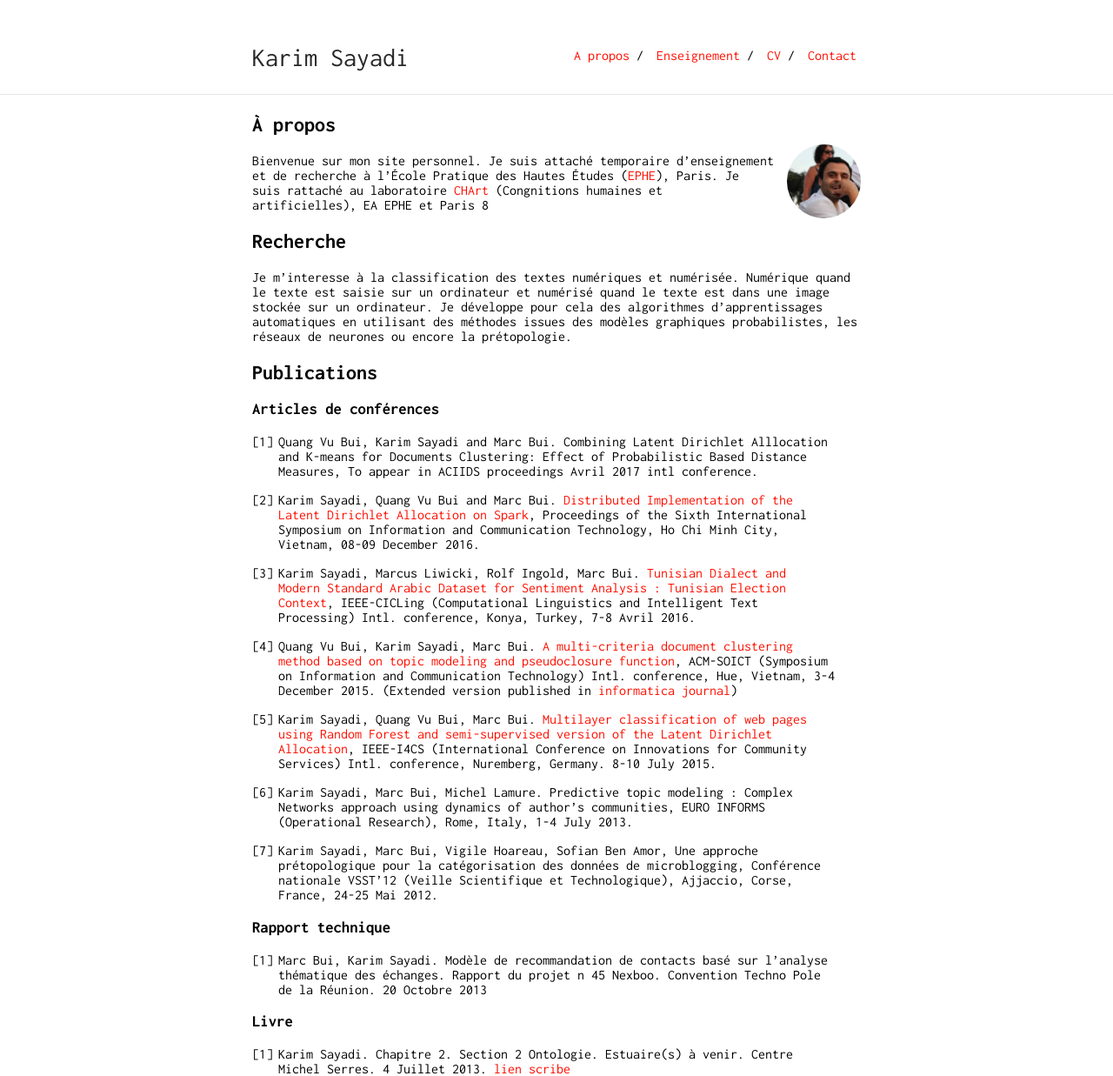
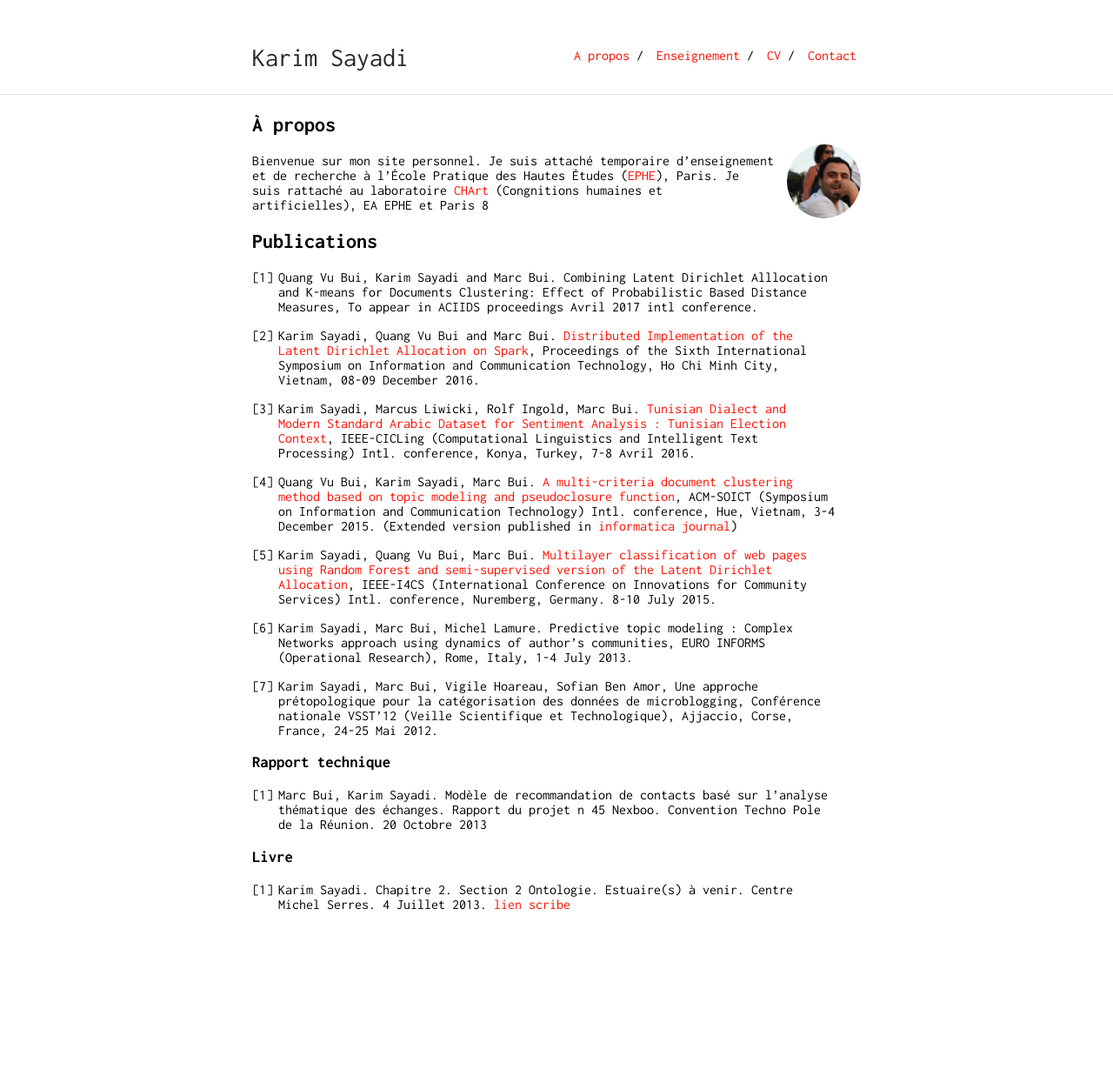
Before and after one commit to karimsayadi/karimsayadi.github.io, a Jekyll site: the page built from index.md, in a window 1280 px wide. Shown: the whole page at 87% size. Built offline with Jekyll 4.4.1, drawn with Linux system fonts in a browser that asks for light colours; our own code applies the rules of GitHub Pages for plain Markdown files; after the commit the page ends 1048 px from its top, so only the background shows below that.

Commit message:
delete the recherche section

```diff
--- a/index.md
+++ b/index.md
@@ -8,13 +8,7 @@ layout: default
 
 Bienvenue sur mon site personnel. Je suis attaché temporaire d'enseignement et de recherche à l'École Pratique des Hautes Études ([EPHE](https://www.ephe.fr/)), Paris. Je suis rattaché au laboratoire [CHArt](http://www.cognition-usages.org/chart2/) (Congnitions humaines et artificielles), EA EPHE et Paris 8
 
-## Recherche
-
-Je m'interesse à la classification des textes numériques et numérisée. Numérique quand le texte est saisie sur un ordinateur et numérisé quand le texte est dans une image stockée sur un ordinateur. Je développe pour cela des algorithmes d'apprentissages automatiques en utilisant des méthodes issues des modèles graphiques probabilistes, les réseaux de neurones ou encore la prétopologie.
-
 ## Publications
-
-### Articles de conférences
 
 1. Quang Vu Bui, Karim Sayadi and Marc Bui.  Combining Latent Dirichlet Alllocation and K-means for Documents Clustering: Effect of Probabilistic Based Distance Measures, To appear in ACIIDS proceedings Avril 2017 intl conference.
 
```
